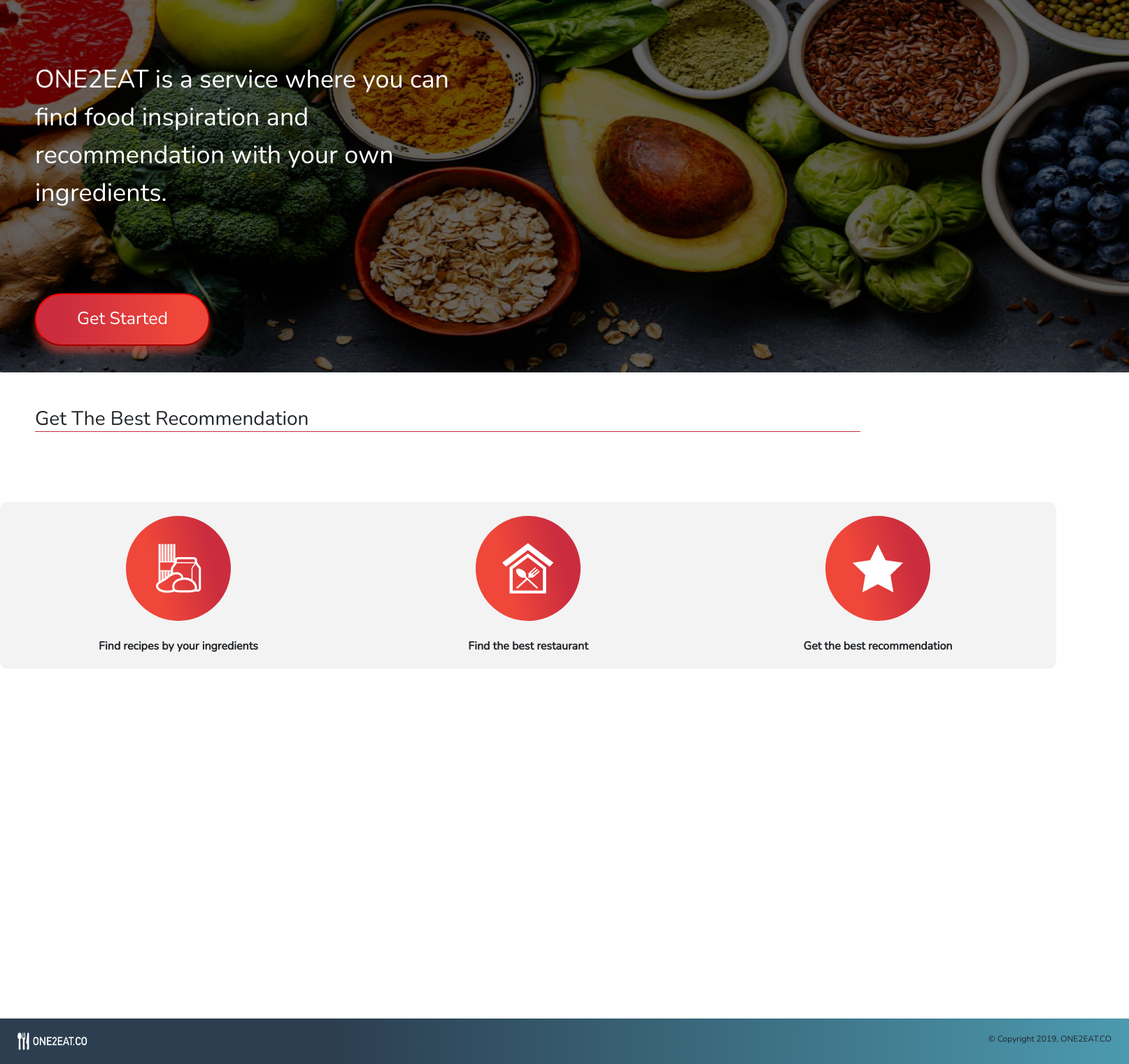
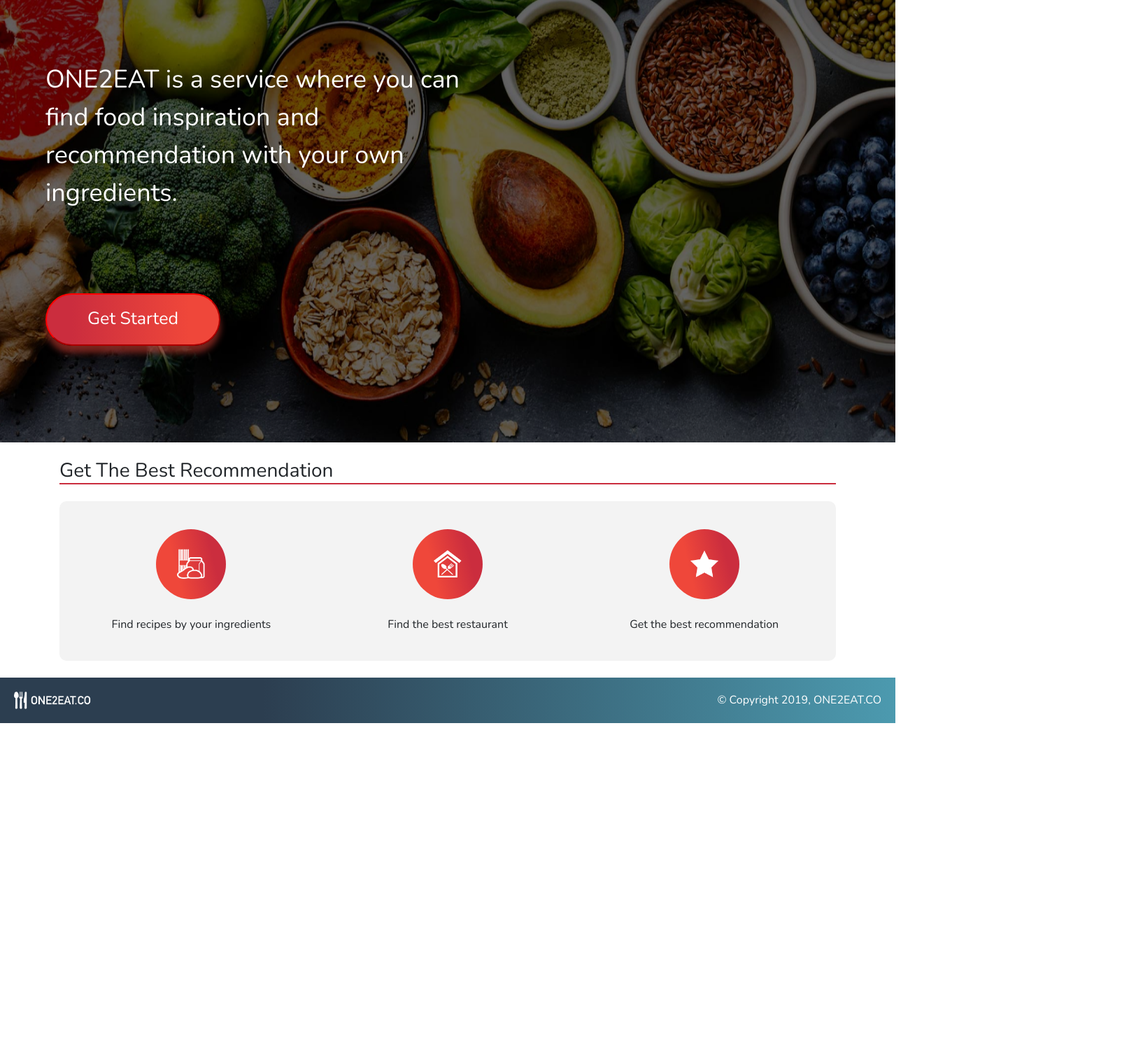
Before and after one commit to one2eat/frontend, a React (Create React App) app: page / in a window 1280 px wide. Shown: the part 168-1688 px from the top of the page at 70% size, 1614 px wide, since content can reach past the window. After the commit the page ends 1201 px from the top, so only its background shows below. Built offline with nearby package versions, Linux system fonts and the light colour scheme.

Commit message:
Refine FrontPage

```diff
--- a/src/components/HomePage/frontpage.js
+++ b/src/components/HomePage/frontpage.js
@@ -1,6 +1,6 @@
 import React from "react";
 import styled from "@emotion/styled";
-import { Row } from "reactstrap";
+import { Row, Container, Col } from "reactstrap";
 import { Link } from "react-router-dom";
 import homeImage from "../../assets/images/home/home-image.jpg";
 import logo from "../../assets/images/one2eat-logo.png";
@@ -8,17 +8,14 @@ import IngredientsLogo from "../../assets/images/home/ingredients.png";
 import restaurantsLogo from "../../assets/images/home/restaurants.png";
 import recommendationLogo from "../../assets/images/home/recommendation.png";
 
-const Container = styled.div`
-  position: relative;
-`;
+
 
 const BackgroundPicture = styled.img`
-  height: 700px;
-  width: 1614px;
-  @media (width: 1440px) {
-    height: 700px;
-    width: 1440px;
-  }
+  min-height: 100vh;
+  height: 100%;
+
+  min-width: 100vw;
+  width: 100%;
 `;
 
 const HomeLogo = styled.img`
@@ -38,8 +35,10 @@ const HomeButton = styled.button`
   margin-left: 50px;
   background: linear-gradient(90deg, #cb2d3e 14.71%, #ef473a 82.48%);
   cursor: pointer;
+
+
   &:hover {
-    font-weight: bold;
+    background: linear-gradient(90deg, #ef473a 14.71%, #ef473a 82.48%);
   }
 `;
 
@@ -58,74 +57,71 @@ const ContentDescription = styled.p`
 `;
 
 const FrontpageText = styled.h3`
-  margin: 50px;
-  border-bottom: 1px solid #ca2d3e;
+  border-bottom: 2px solid #ca2d3e;
 `;
 
-const FooterBackground = styled.footer`
+const FooterBackground = styled.div`
   display: flex;
   align-items: center;
   justify-content: space-between;
   height: 65px;
-  width: 1614px;
+  min-width: 100vw;
+  width: 100%;
+  padding: 20px;
   background: linear-gradient(90deg, #2c3e50 29.37%, #4c9aaf 100%);
-  @media (width: 1440px) {
-    width: 1440px;
-  }
+
 `;
 
 const FooterCopyright = styled.div`
-  font-size: 12px;
-  padding-top: 10px;
-  padding-right: 25px;
+  color: #fff;
 `;
 
 const FooterLogo = styled.img`
   height: 25px;
-  width: 125px;
-  padding-left: 25px;
+  // width: 100px;
+
 `;
 
 const RoundedLogo = styled.div`
   display: flex;
   align-items: center;
   justify-content: center;
-  width: 150px;
-  height: 150px;
+  width: 100px;
+  height: 100px;
   border-radius: 50%;
   margin-bottom: 24px;
   background: linear-gradient(256.23deg, #cb2d3e 22.63%, #ef473a 68.74%);
+
+  img {
+    width: 40%;
+  }
 `;
 
 const RoundedLogoStyle = styled.div`
-  margin-top: 100px;
-  margin-bottom: 500px;
-  width: 1510px;
-  margin-left: auto;
-  margin-right: auto;
-  padding: 20px;
+  padding: 40px 20px;
   background: #f3f3f3;
   border-radius: 10px;
-  @media (width: 1440px) {
-    width: 1320px;
-  }
 `;
 
-const OverrideCol = styled.div`
+const OverrideCol = styled(Col)`
   display: flex;
   flex-direction: column;
   align-items: center;
-  flex-basis: 0;
-  flex-grow: 1;
-  max-width: 100%;
-  font-weight: bold;
-`;
+`
+
+const FooterSpacer = styled.div`
+  display: flex;
+  justify-content: center;
+
+`
+
 
 export const HomeFrontpage = () => {
   return (
-    <Container>
+    <React.Fragment>
       <BackgroundPicture src={homeImage} alt="Home" />
       <ImageContent>
+        <Container>
           <HomeLogo src={logo} alt="logo" />
           <ContentDescription>
             ONE2EAT is a service where you can find food inspiration and
@@ -134,8 +130,13 @@ export const HomeFrontpage = () => {
           <Link to="/signin">
             <HomeButton>Get Started</HomeButton>
           </Link>
+        </Container>
       </ImageContent>
+      <Container>
+        <div className="mb-4"></div>
         <FrontpageText>Get The Best Recommendation</FrontpageText>
+        <div className="mb-4"></div>
+
         <RoundedLogoStyle>
           <Row>
             <OverrideCol>
@@ -158,13 +159,16 @@ export const HomeFrontpage = () => {
           </OverrideCol>
           </Row>
         </RoundedLogoStyle>
+      </Container>
+      <div className="mb-4"></div>
+      <FooterBackground>
 
-      <FooterBackground>
         <FooterLogo src={logo} alt="footer-logo" />
         <FooterCopyright>
-          <p> © Copyright 2019, ONE2EAT.CO</p>
+          © Copyright 2019, ONE2EAT.CO
           </FooterCopyright>
+
       </FooterBackground>
-    </Container>
+    </React.Fragment>
   );
 };
```
Lines whose indentation alone changed are shown as unchanged.
